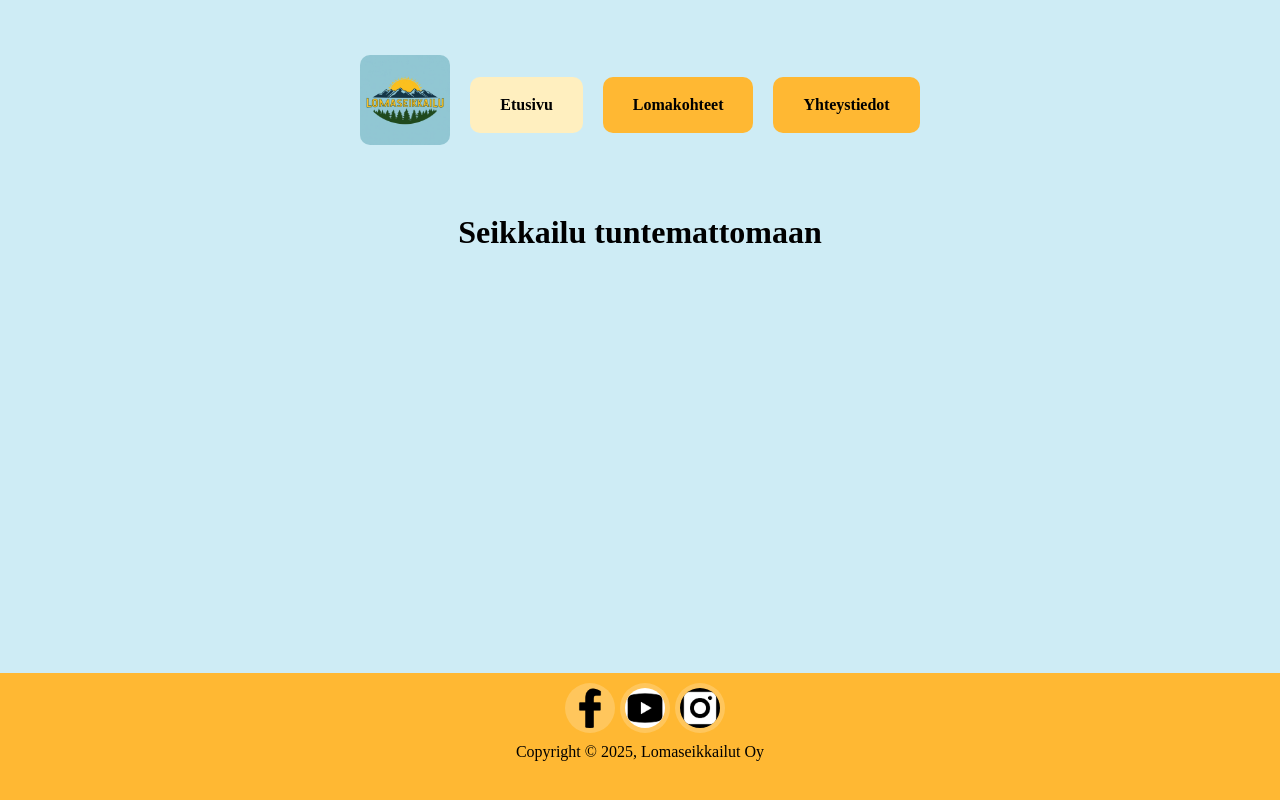
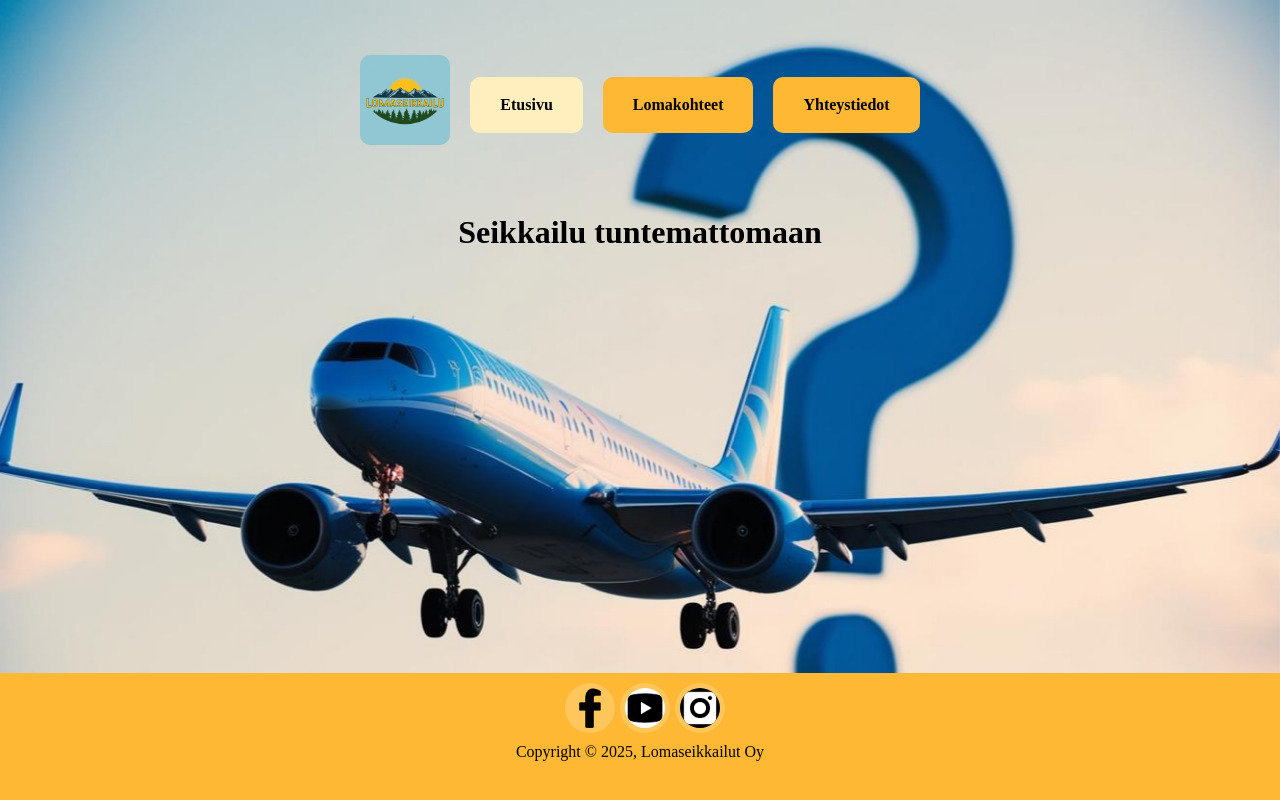
Before and after one commit to PyryKoskinen/PyryKoskinen.github.io, a plain HTML site: page JDP-K2025/index.html in a window 1280 px wide. Drawn offline with Linux system fonts and the light colour scheme.

Commit message:
Update style.css

```diff
--- a/JDP-K2025/style.css
+++ b/JDP-K2025/style.css
@@ -240,3 +240,15 @@ h2 { /*sama kun h1*/
 a {
     text-decoration: none;
 }
+.hero-image {
+    position: absolute;
+    top: 0;
+    left: 0;
+    width: 100%;
+    height: 100vh;
+    background-image: url('airplane.jpg');
+    background-size: cover;
+    background-position: center;
+    background-attachment: fixed; /* Pitää kuvan paikallaan skrollatessa */
+    z-index: -1; /* Vie kuvan taakse, jotta muut elementit näkyvät */
+}
```
